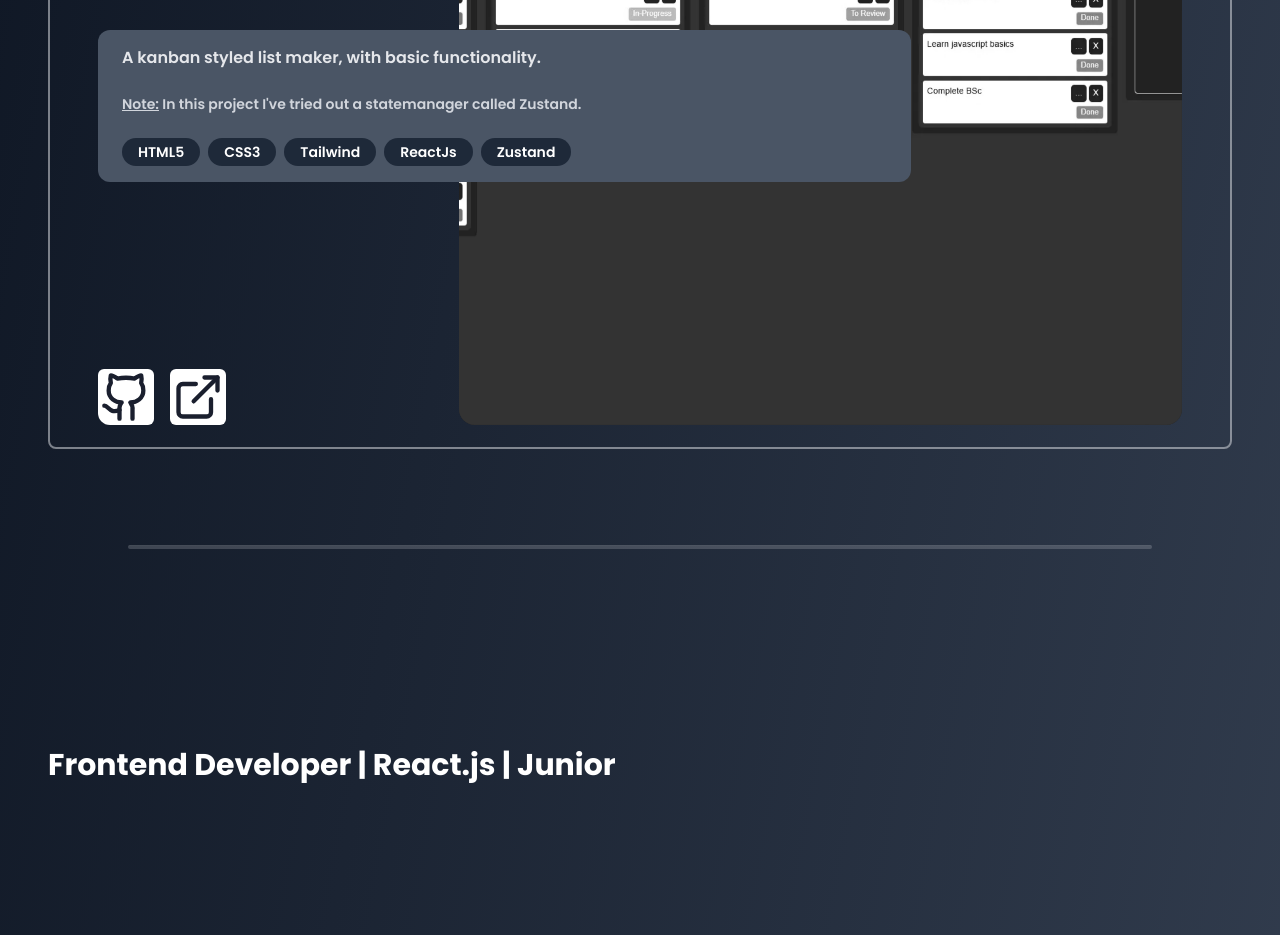
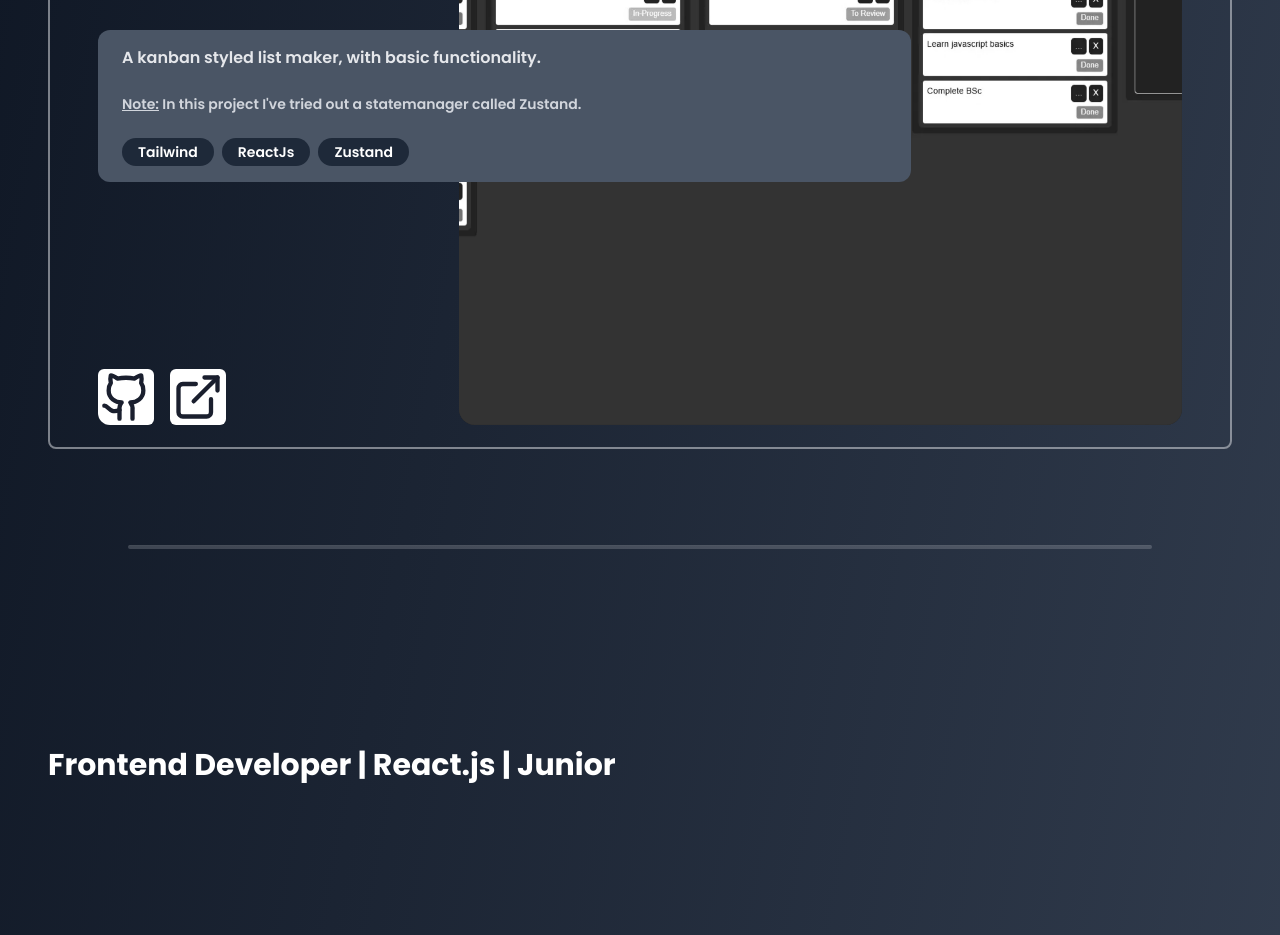
Before and after one commit to HUNLeonard/portfolio, a React (Vite) app: page / in a window 1280 px wide. Shown: the part 4540-5475 px from the top of the page. Built offline with nearby package versions, Linux system fonts and the light colour scheme.

Commit message:
Project desc upgdate

```diff
--- a/src/sections/Projects.tsx
+++ b/src/sections/Projects.tsx
@@ -13,7 +13,7 @@ const Projects = () => {
     src: "/assets/listmaker.webp",
     desc: "A kanban styled list maker, with basic functionality.",
     note: "In this project I've tried out a statemanager called Zustand.",
-    keywords: ["HTML5", "CSS3", "Tailwind", "ReactJs", "Zustand"],
+    keywords: ["Tailwind", "ReactJs", "Zustand"],
   }, {
     title: "Movies with external API",
     slug: "movies-react",
```
